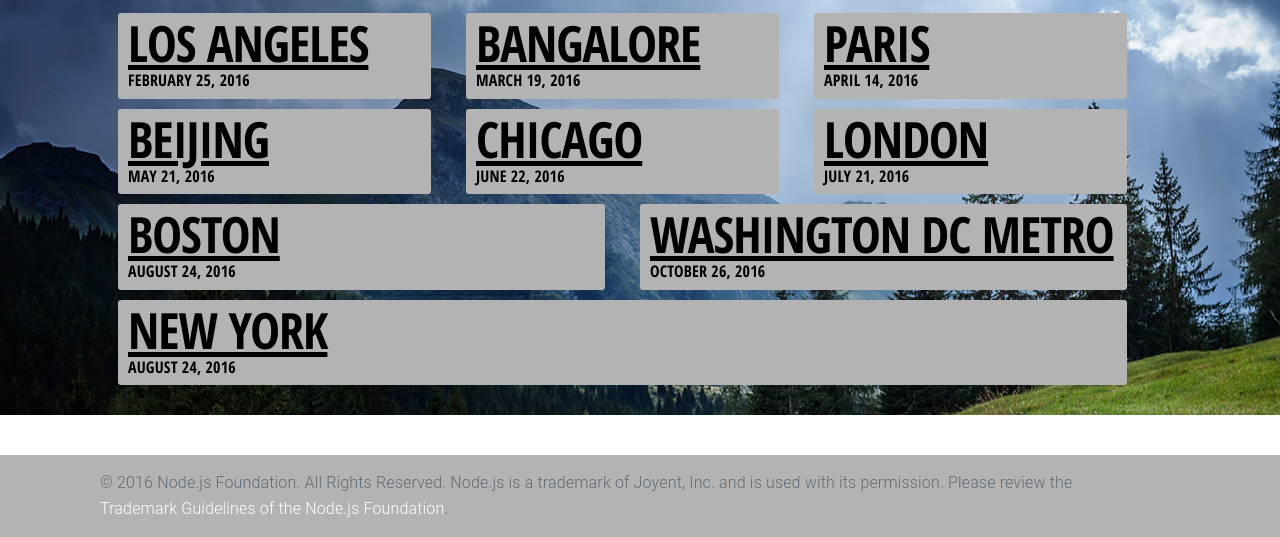
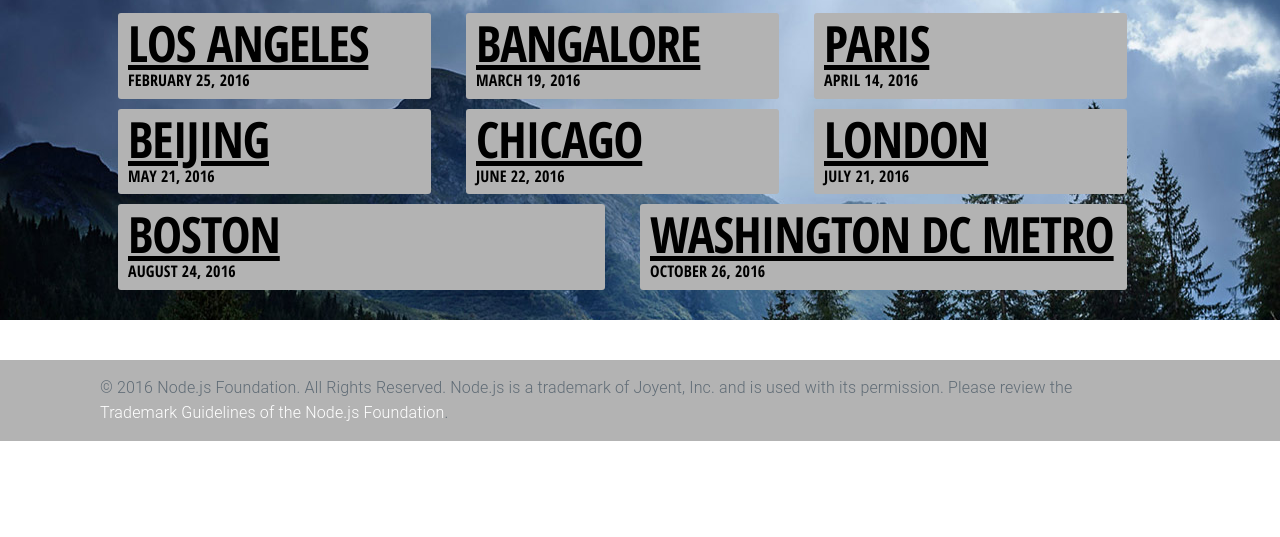
Before and after one commit to bramblespoc/mvcnodejs, a website: page index.html in a window 1280 px wide. Shown: the part 361-898 px from the top of the page. After the commit the page ends 802 px from the top, so only its background shows below. Drawn offline with Linux system fonts and the light colour scheme.

Commit message:
Update index.html

```diff
--- a/index.html
+++ b/index.html
@@ -161,12 +161,7 @@
       <p>October 26, 2016</p>
     </div>
   </div>
-<div class="row">
-    <div class="live-event column">
-      <h3><a href="#">New York</a></h3>
-      <p>August 24, 2016</p>
-    </div>
-  </div>
+
   </div>
 
   <div class="footer-container" style="margin-top:4rem;">
```
